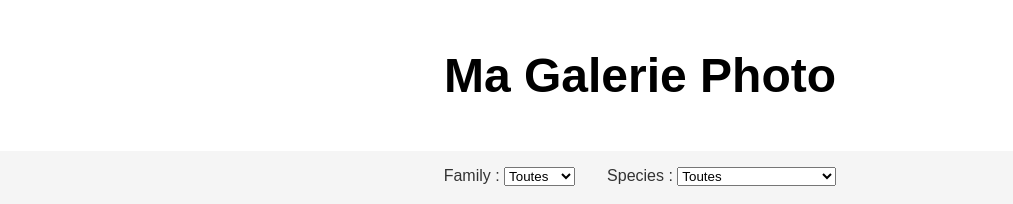
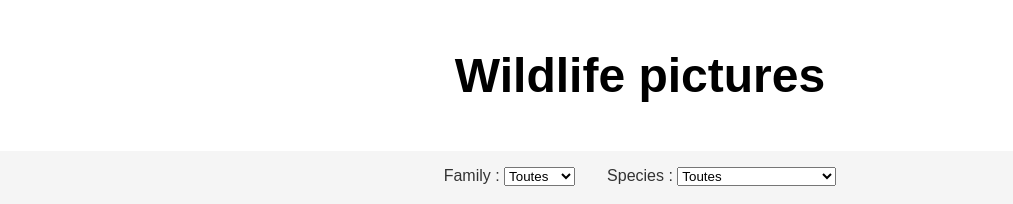
Before and after one commit to thomasblf/thomasblf.github.io, a plain HTML site: page index.html in a window 1280 px wide. Shown: the top 204 px of the page, without its empty margins (0-1013 px from the left). Drawn offline with Linux system fonts and the light colour scheme.

Commit message:
name title change

```diff
--- a/index.html
+++ b/index.html
@@ -10,7 +10,7 @@
 <body>
 
 <header>
-  <h1>Ma Galerie Photo</h1>
+  <h1>Wildlife pictures</h1>
 </header>
 
 <section id="filtres">
```
